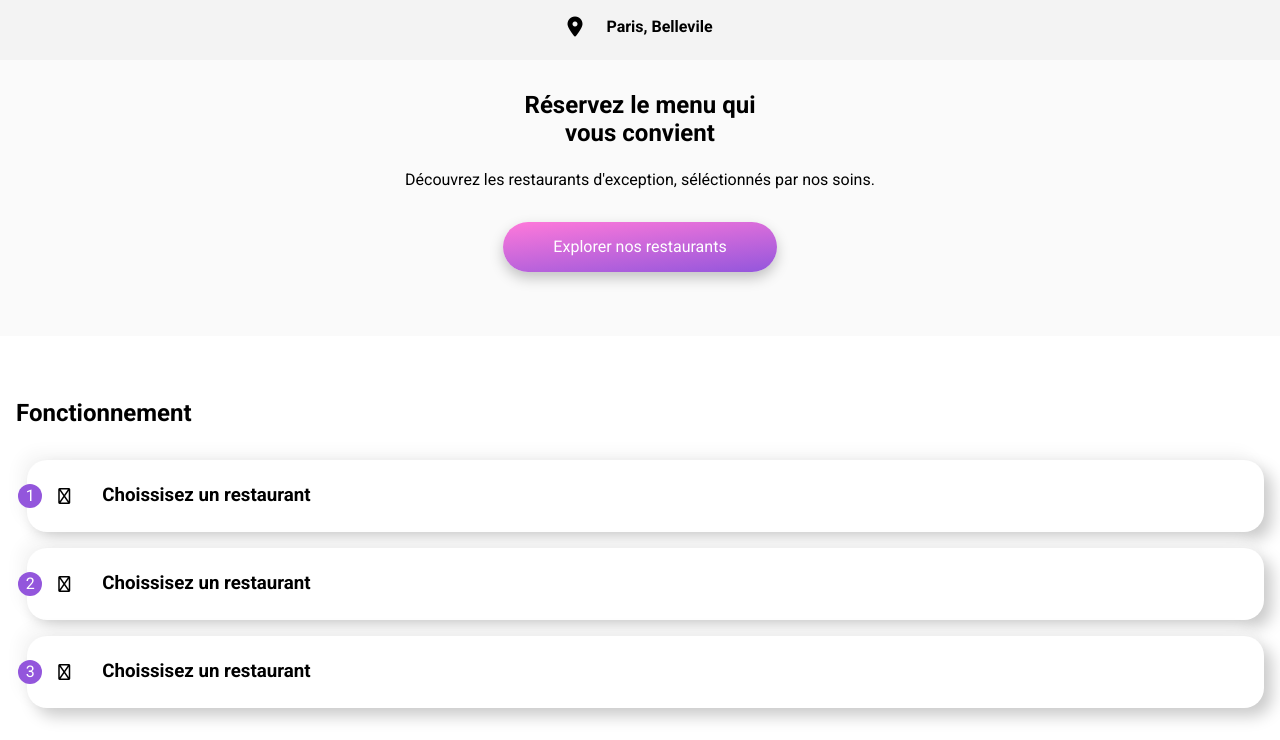
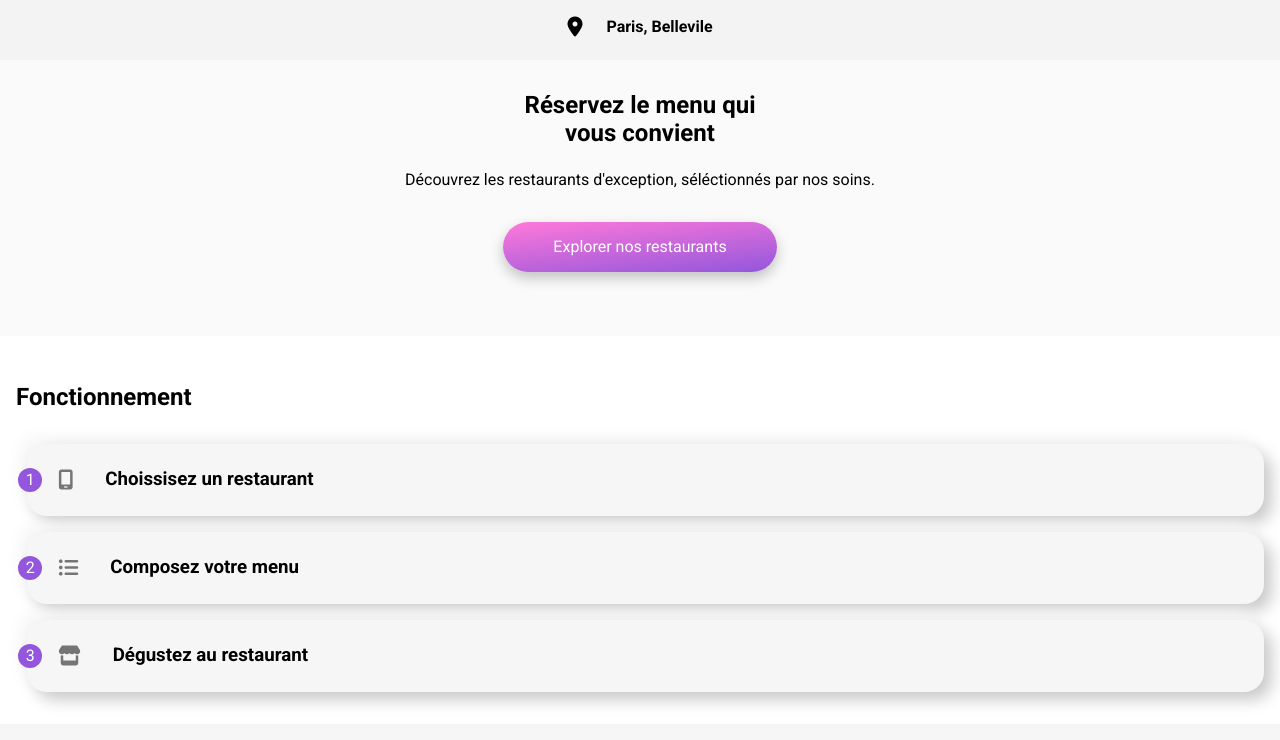
Before and after one commit to tempDz/Ohmyfood, a website: page index.html in a window 1280 px wide. Shown: the part 75-815 px from the top of the page. Drawn offline with nearby package versions, Linux system fonts and the light colour scheme; a web font is replaced by a local one.

Commit message:
Card accueil logo + couleur = fini

```diff
--- a/assets/scss/components/_cards.scss
+++ b/assets/scss/components/_cards.scss
@@ -7,23 +7,26 @@
     padding: 1.5rem;
     margin: 0 0 1rem 0.7rem;
     border-radius: 20px;
-    background: #ffffff;
+    background: v.$grey-color;
     box-shadow:  8px 8px 16px #cacaca,-8px -8px 16px #f6f6f6;
 
 & p {
     color: v.$white-color;
     display: flex;
+    position: relative;
     margin-left: -33px;
     background-color: v.$primary-color;
-    height: 1.5rem;
-    width: 1.5rem;
+    min-height: 1.5rem;
+    min-width: 1.5rem;
     border-radius: 100%;
     justify-content: center;
     align-items: center;
+    object-fit: contain;
 }
 
 & i {
     padding: 0 2rem 0 1rem;
+    color: lighten(v.$grey-color2, 25%);
 }
 
 }
--- a/assets/scss/pages/_accueil.scss
+++ b/assets/scss/pages/_accueil.scss
@@ -47,7 +47,7 @@ header {
         padding: 1rem;
 
     & h2 {
-        padding-top: 3rem;
+        padding-top: 2rem;
         margin-bottom: 2rem;
     }
     }
--- a/index.html
+++ b/index.html
@@ -34,18 +34,18 @@
             <h2>Fonctionnement</h2>
                 <div class="accueil__fonctionnement__card">
                     <p>1</p>
-                    <i class="fa-regular fa-mobile-button"></i>
+                    <i class="fa-sharp fa-solid fa-mobile-screen fa-lg"></i>
                     <h3>Choissisez un restaurant</h3>
                 </div>
                 <div class="accueil__fonctionnement__card">
                     <p>2</p>
-                    <i class="fa-regular fa-mobile-button"></i>
-                    <h3>Choissisez un restaurant</h3>
+                    <i class="fa-solid fa-list-ul fa-lg"></i>
+                    <h3>Composez votre menu</h3>
                 </div>
                 <div class="accueil__fonctionnement__card">
                     <p>3</p>
-                    <i class="fa-regular fa-mobile-button"></i>
-                    <h3>Choissisez un restaurant</h3>
+                    <i class="fa-sharp fa-solid fa-store fa-lg"></i>
+                    <h3>Dégustez au restaurant</h3>
                 </div>
             </div>
         </div>
```
Also changed, not shown: assets/css/style.css, 1 other file.
